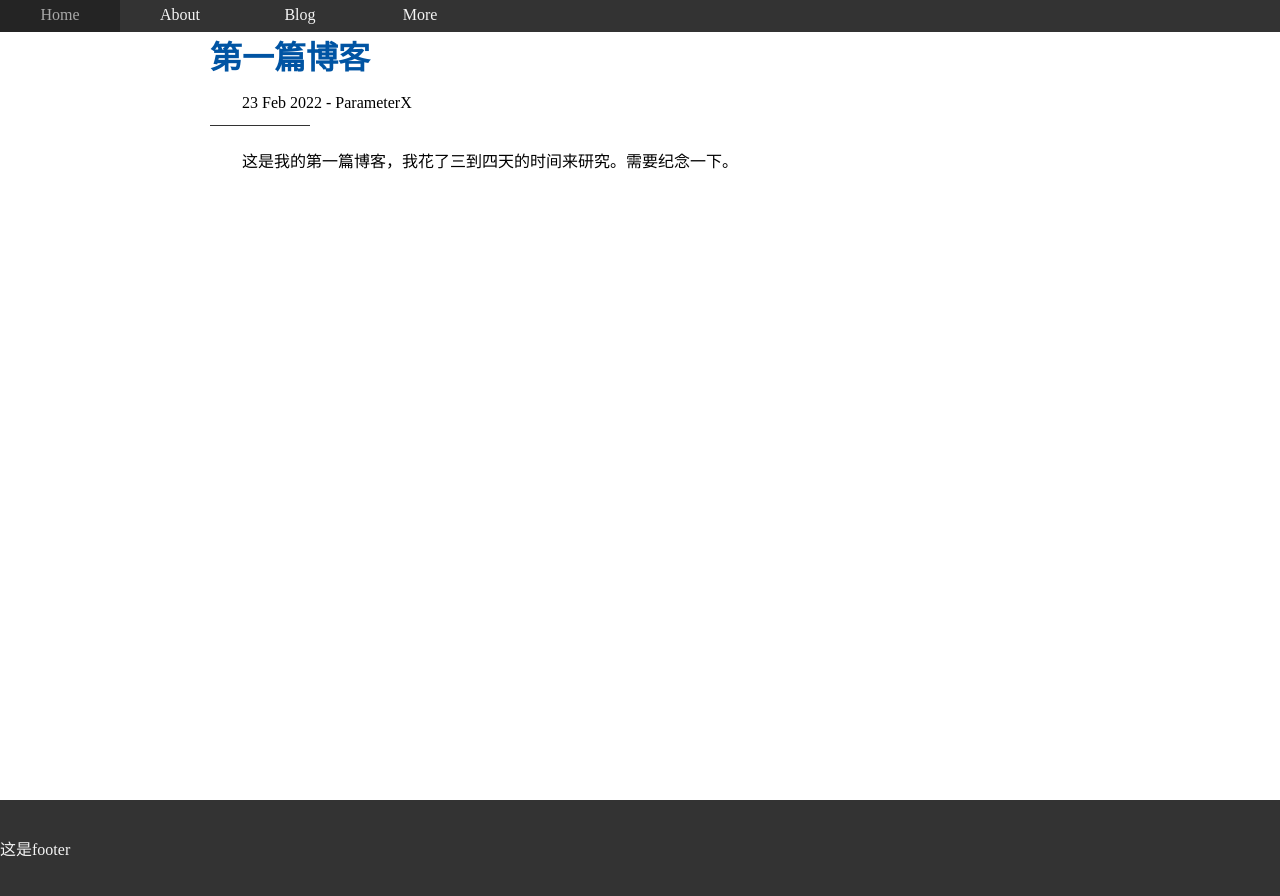
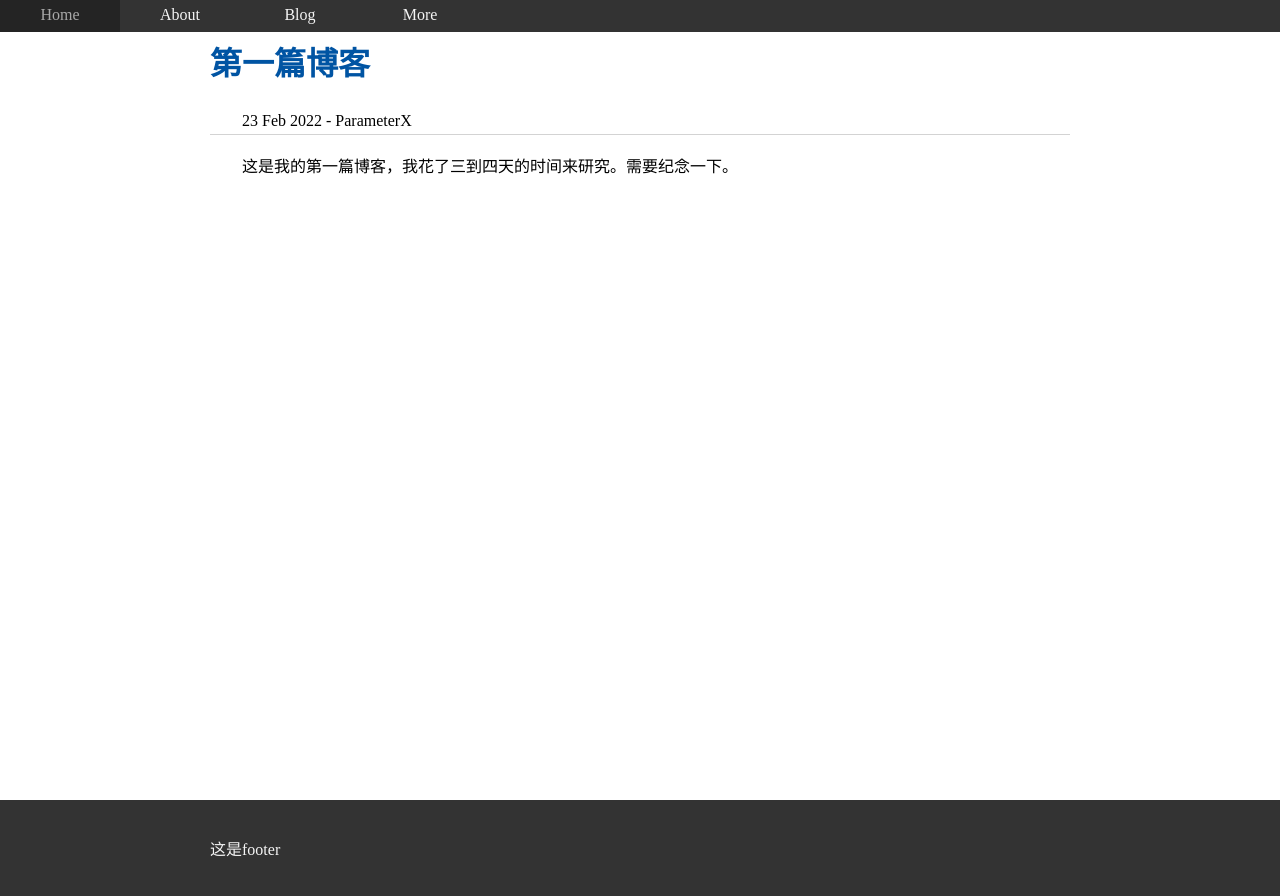
Before and after one commit to ParameterX/parameterx.github.io, a Jekyll site: the page built from _posts/2022-2-23-first_blog.md, in a window 1280 px wide. Shown: the top 896 px of the page. Built offline with Jekyll 4.4.1, drawn with Linux system fonts in a browser that asks for light colours.

Commit message:
alpha1.4.5

```diff
--- a/_includes/footer.html
+++ b/_includes/footer.html
@@ -1,5 +1,7 @@
 <link rel="stylesheet" href="/assets/css/styles.css">
 
 <div class="footer">
-    <div style="color: whitesmoke;">这是footer</div>
+    <div class="centercontent">
+        <div style="color: whitesmoke;">这是footer</div>
+    </div>
 </div>
--- a/assets/css/styles.css
+++ b/assets/css/styles.css
@@ -17,6 +17,7 @@ html,body {
     position: relative;
 }
 h1 {
+    line-height: 2em;
     color: rgb(0, 84, 163);
 }
 p {
@@ -29,14 +30,27 @@ p {
     padding-bottom: 100px;
 }
 .hline {
-    display: inline-block;
     height: 1px;
-    background-color: #333;
-    width: 100px;
-    margin: 0px auto;
+    background-color:lightgrey;
+    width: 860px;
+    margin: 4px auto;
 }
 .container {
     height: 100%;
+}
+/*设置占全款的东西，通常是图片*/
+.bgfull {
+    position: relative;
+    width: 100%;
+    margin: 0 auto;
+}
+img {
+    width: 100%;
+}
+/*设置一般需要居中的界面*/
+.centercontent {
+    width: 860px;
+    margin: auto auto;
 }
 /*设置导航栏的样式*/
 nav {
@@ -87,8 +101,3 @@ nav li {
     line-height: 100px;
     background-color: #333;
 }
-/*设置一般需要居中的界面*/
-.centercontent {
-    width: 860px;
-    margin: auto auto;
-}
--- a/blog.html
+++ b/blog.html
@@ -2,7 +2,7 @@
 layout: default
 title: Blog
 ---
-
+<body style="background-image: url(/assets/images/background.png); background-size: 100%; background-attachment: fixed;">
   <div class="centercontent">
     <h1>Latest Posts</h1>
 
@@ -17,3 +17,4 @@ title: Blog
       {% endfor %}
     </ul>
   </div>
+</body>
```
Also changed, not shown: _posts/2022-2-23-test.md (deleted, +0 -7 lines), index.html (+20 -1 lines), assets/images/background.png (added), assets/images/iabout.png, assets/images/me3.jpeg (added), 12 other files. Lines whose indentation alone changed are shown as unchanged.
